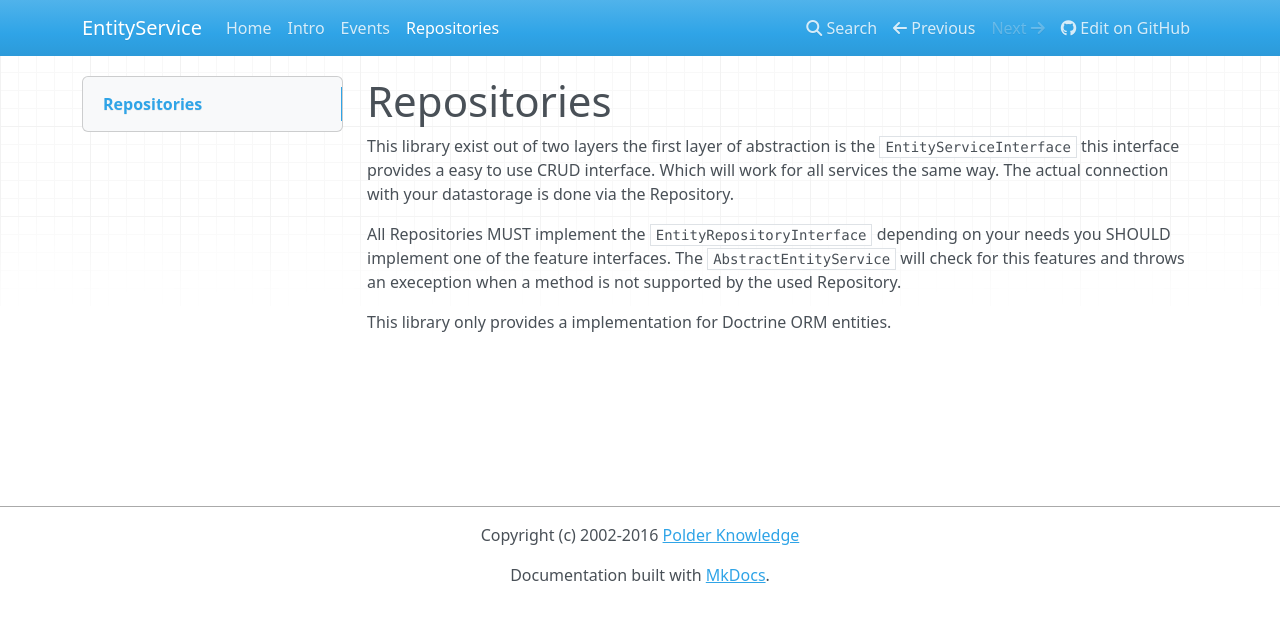
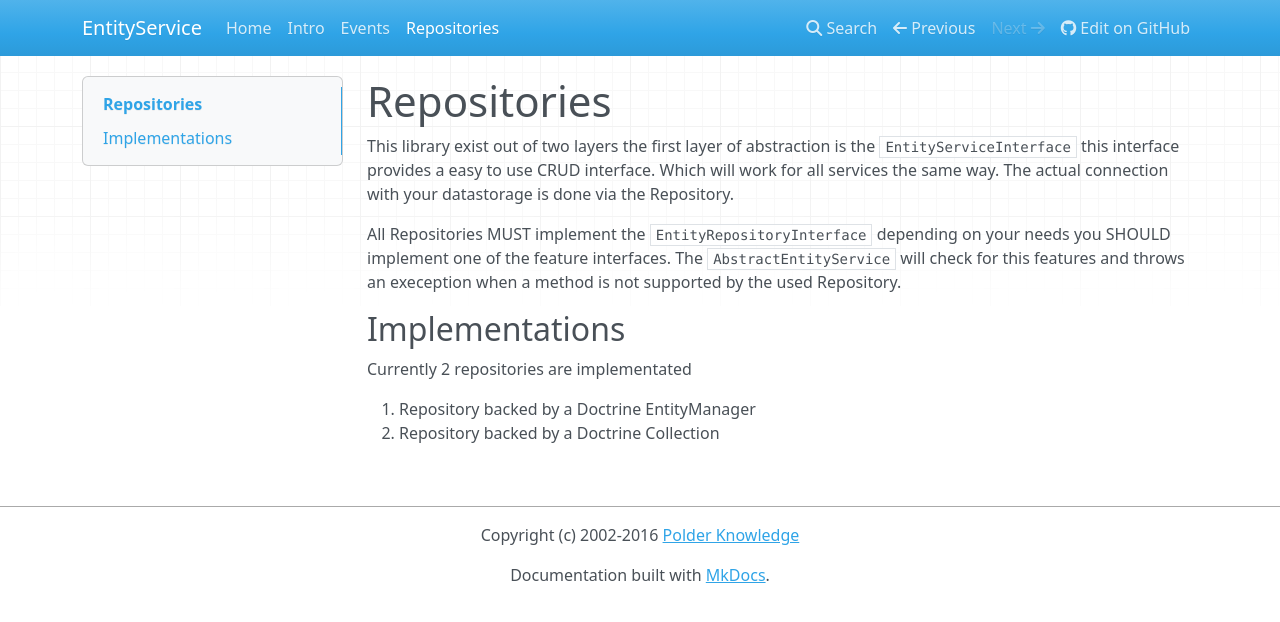
Before and after one commit to polderknowledge/entityservice, an MkDocs documentation site: the page built from docs/book/repositories.md, in a window 1280 px wide. Shown: the top 622 px of the page. Built offline with MkDocs 1.6.1, drawn with Linux system fonts in a browser that asks for light colours; nearby versions of some CDN libraries; old or Windows-style settings are respelled for this version of MkDocs.

Commit message:
Add documentation for collection repository

```diff
--- a/docs/book/repositories.md
+++ b/docs/book/repositories.md
@@ -8,4 +8,9 @@ All Repositories MUST implement the `EntityRepositoryInterface` depending on you
 feature interfaces. The `AbstractEntityService` will check for this features and throws an exeception when a method
 is not supported by the used Repository.
 
-This library only provides a implementation for Doctrine ORM entities.
+## Implementations
+
+Currently 2 repositories are implementated
+
+1. Repository backed by a Doctrine EntityManager
+2. Repository backed by a Doctrine Collection
```
Also changed, not shown: CHANGELOG.md (+8 -0 lines), README.md (+1 -1 lines).
